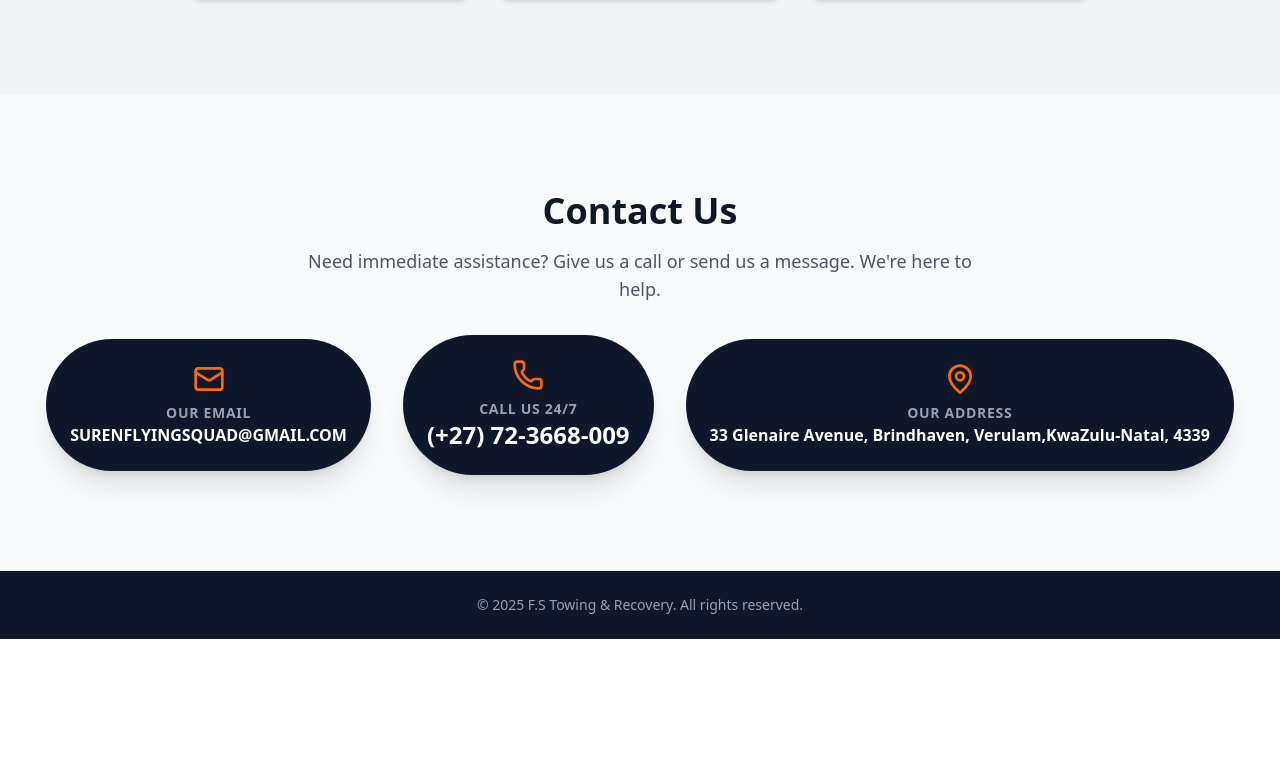
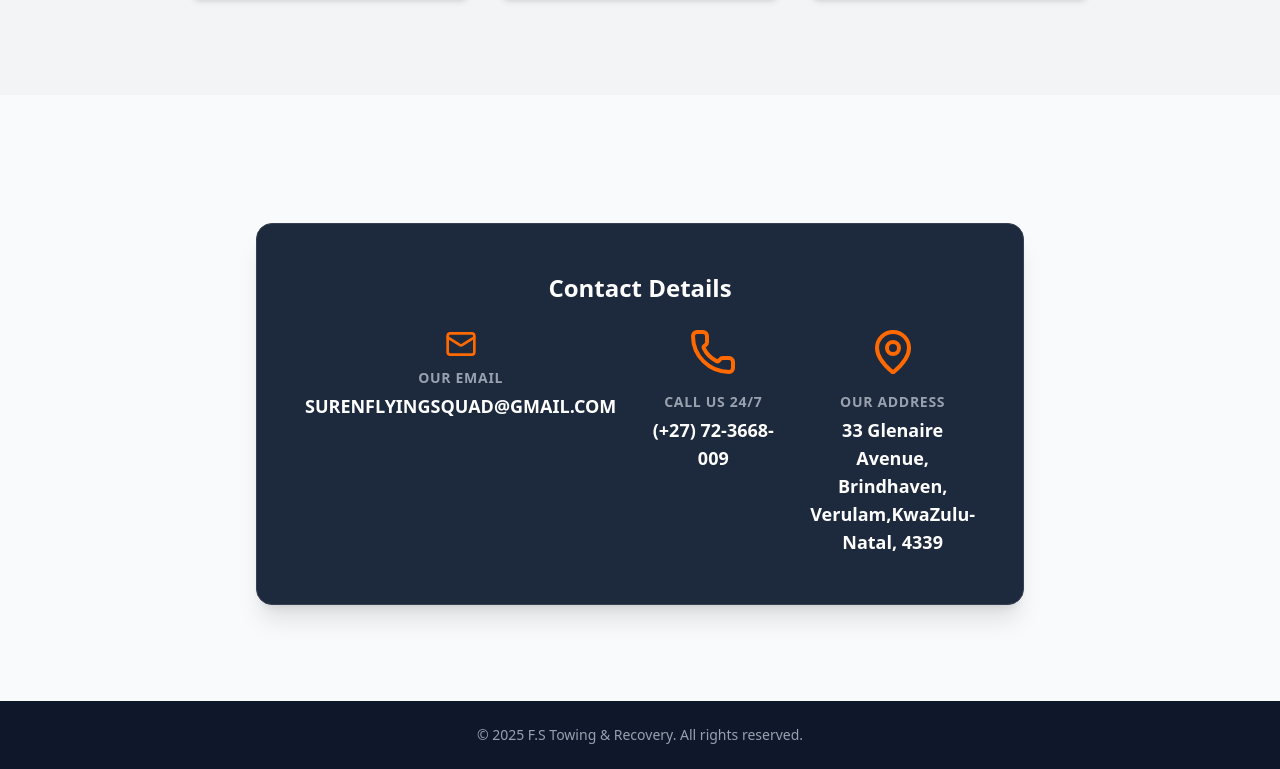
Before and after one commit to KaraboRamotalaDeveloper/Flying_Squad_Towing_And_Recovery, a React (Vite) app in the folder Flying_Squad_Towing_And_Recovery/: page / in a window 1280 px wide. Shown: the part 2005-2774 px from the top of the page. Before the commit the page ends 2644 px from the top, so only its background shows below. Built offline with nearby package versions, Linux system fonts and the light colour scheme.

Commit message:
fix the layout issues in the homepage

```diff
--- a/Flying_Squad_Towing_And_Recovery/src/pages/Homepage.jsx
+++ b/Flying_Squad_Towing_And_Recovery/src/pages/Homepage.jsx
@@ -196,42 +196,50 @@ function Homepage() {
         </section>
 
         {/* Contact Us Section */}
-        <section id="contact" className="py-16 md:py-24">
-          <div className="container mx-auto px-4 text-center">
-            <h2 className="mb-4 text-3xl font-bold md:text-4xl">Contact Us</h2>
-            <p className="mx-auto mb-8 max-w-2xl text-lg text-gray-600 dark:text-gray-400">
-              Need immediate assistance? Give us a call or send us a message.
-              We're here to help.
-            </p>
-            <div className="flex flex-col items-center space-y-6 md:flex-row md:justify-center md:space-x-8 md:space-y-0">
-              <div className="rounded-full bg-slate-900 p-6 text-white shadow-xl dark:bg-gray-800">
+        <section
+          id="contact"
+          className="py-16 md:py-24 flex justify-center items-center"
+        >
+          <div className="mt-8 max-w-3xl w-full bg-slate-800 text-white p-8 md:p-12 rounded-2xl shadow-xl border border-gray-700">
+            <h2 className="text-center text-2xl font-bold text-white mb-6">
+              Contact Details
+            </h2>
+            <div className="flex flex-col md:flex-row gap-8">
+              {/* Phone information */}
+
+              <div className="flex-1 text-center">
                 <MailIcon size={32} className="mx-auto mb-2 text-orange-500" />
                 <p className="text-sm font-bold uppercase tracking-wider text-gray-400">
                   Our Email
                 </p>
-                <p className="text-md font-bold text-white">
+                <a
+                  href="mailto:SURENFLYINGSQUAD@GMAIL.COM"
+                  className="mt-1 block text-lg font-bold text-white transition-colors hover:text-orange-500"
+                >
                   SURENFLYINGSQUAD@GMAIL.COM
-                </p>
+                </a>
               </div>
 
-              <div className="rounded-full bg-slate-900 p-6 text-white shadow-xl dark:bg-gray-800">
-                <Phone size={32} className="mx-auto mb-2 text-orange-500" />
+              <div className="flex-1 text-center">
+                <Phone size={48} className="mx-auto mb-4 text-orange-500" />
                 <p className="text-sm font-bold uppercase tracking-wider text-gray-400">
                   Call Us 24/7
                 </p>
                 <a
-                  href="tel:5551234567"
-                  className="text-2xl font-bold text-white transition-colors hover:text-orange-500"
+                  href="tel:+27723668009"
+                  className="mt-1 block text-lg font-bold text-white transition-colors hover:text-orange-500"
                 >
                   (+27) 72-3668-009
                 </a>
               </div>
-              <div className="rounded-full bg-slate-900 p-6 text-white shadow-xl dark:bg-gray-800">
-                <MapPin size={32} className="mx-auto mb-2 text-orange-500" />
+
+              {/* Address information */}
+              <div className="flex-1 text-center">
+                <MapPin size={48} className="mx-auto mb-4 text-orange-500" />
                 <p className="text-sm font-bold uppercase tracking-wider text-gray-400">
                   Our Address
                 </p>
-                <p className="text-md font-bold text-white">
+                <p className="mt-1 block text-lg font-bold text-white">
                   33 Glenaire Avenue, Brindhaven, Verulam,KwaZulu-Natal, 4339
                 </p>
               </div>
@@ -249,10 +257,10 @@ function Homepage() {
           For immediate assistance, please call us:
         </p>
         <a
-          href="tel:5551234567"
+          href="tel:+27723668009"
           className="inline-flex items-center rounded-md bg-orange-500 px-6 py-3 text-lg font-bold text-white shadow-md transition-colors hover:bg-orange-600"
         >
-          <Phone className="mr-2" /> (555) 123-4567
+          <Phone className="mr-2" /> (+27) 72-3668-009
         </a>
       </Modal>
     </div>
```
